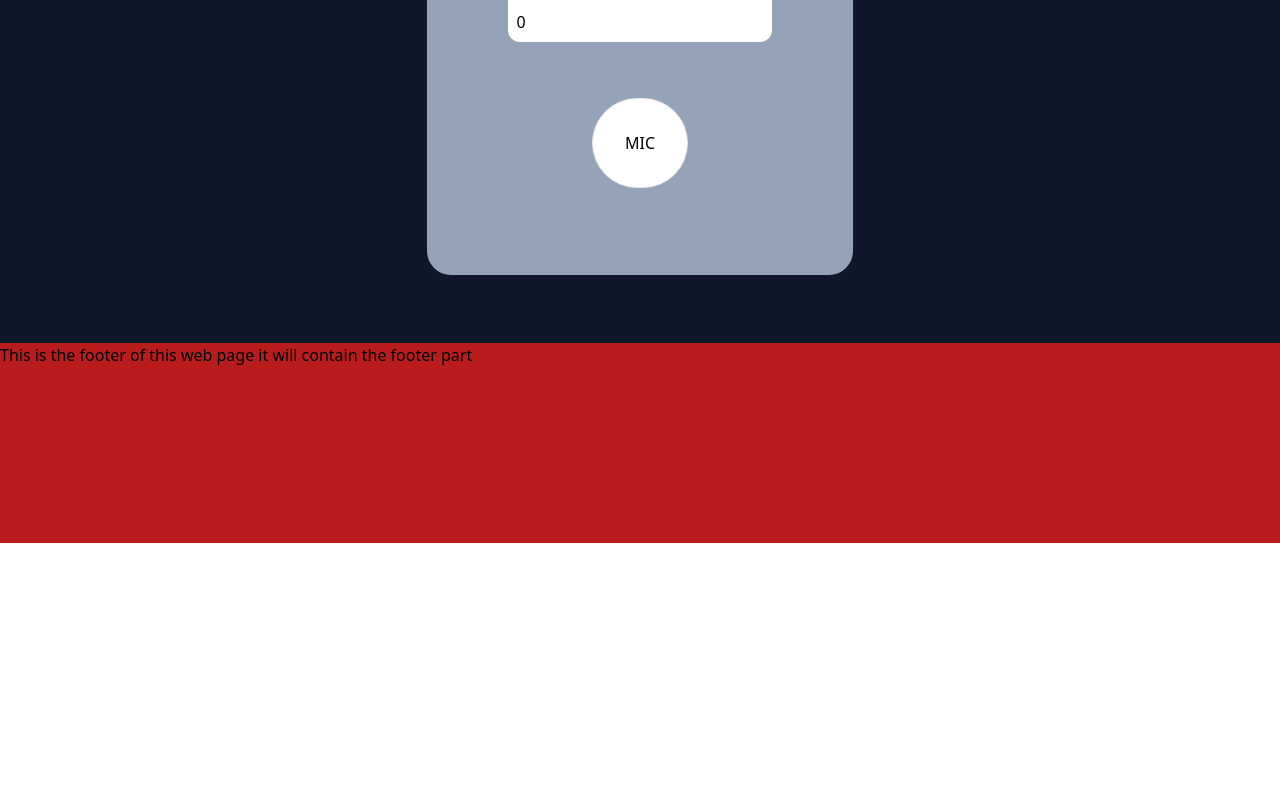
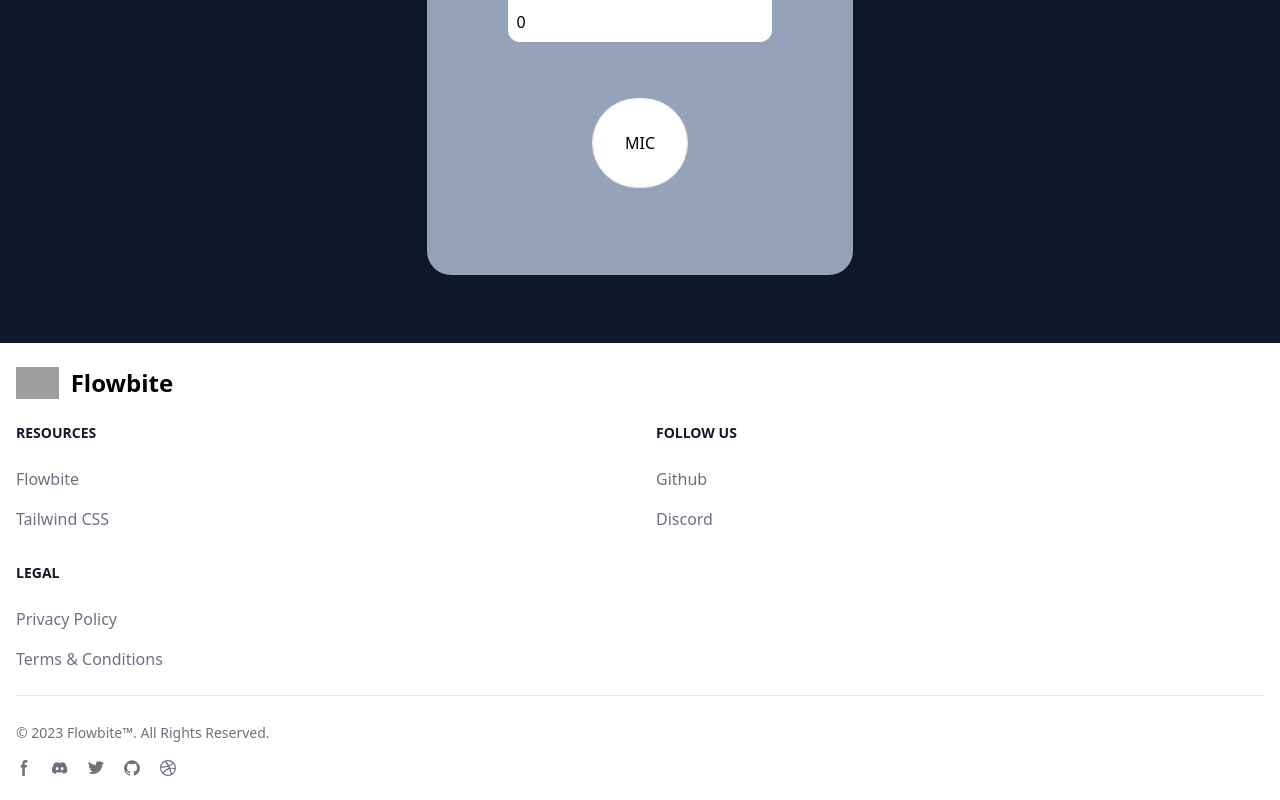
Before and after one commit to Utkarshalways/SoundSolver, a React (Vite) app: page / in a window 1280 px wide. Shown: the part 257-1057 px from the top of the page. Before the commit the page ends 800 px from the top, so only its background shows below. Built offline with nearby package versions, Linux system fonts and the light colour scheme; grey boxes are pictures that could not be loaded.

Commit message:
first footer added

```diff
--- a/src/App.jsx
+++ b/src/App.jsx
@@ -7,15 +7,196 @@
 
   return (
     <div className=" h-screen  flex items-center justify-between flex-col bg-slate-900 ">
-      <h1 className=' text-5xl text-white mt-4'>Sound Solver</h1>
+      <h1 className=" text-5xl text-white mt-4">Sound Solver</h1>
 
-      <div className='h-1/2 w-1/3'>
-      <VoiceInput />
+      <div className="h-1/2 w-1/3">
+        <VoiceInput />
       </div>
 
-      <div className='Footer  h-1/4 w-full bg-red-700 '>
-      This is the footer of this web page
-      it will contain the footer part
+      <div className="Footer  h-1/4 w-full  ">
+        <footer class="bg-white dark:bg-gray-900">
+          <div class="mx-auto w-full max-w-screen-xl p-4 py-6 lg:py-8">
+            <div class="md:flex md:justify-between">
+              <div class="mb-6 md:mb-0">
+                <a href="https://flowbite.com/" class="flex items-center">
+                  <img
+                    src="https://flowbite.com/docs/images/logo.svg"
+                    class="h-8 me-3"
+                    alt="FlowBite Logo"
+                  />
+                  <span class="self-center text-2xl font-semibold whitespace-nowrap dark:text-white">
+                    Flowbite
+                  </span>
+                </a>
+              </div>
+              <div class="grid grid-cols-2 gap-8 sm:gap-6 sm:grid-cols-3">
+                <div>
+                  <h2 class="mb-6 text-sm font-semibold text-gray-900 uppercase dark:text-white">
+                    Resources
+                  </h2>
+                  <ul class="text-gray-500 dark:text-gray-400 font-medium">
+                    <li class="mb-4">
+                      <a href="https://flowbite.com/" class="hover:underline">
+                        Flowbite
+                      </a>
+                    </li>
+                    <li>
+                      <a
+                        href="https://tailwindcss.com/"
+                        class="hover:underline"
+                      >
+                        Tailwind CSS
+                      </a>
+                    </li>
+                  </ul>
+                </div>
+                <div>
+                  <h2 class="mb-6 text-sm font-semibold text-gray-900 uppercase dark:text-white">
+                    Follow us
+                  </h2>
+                  <ul class="text-gray-500 dark:text-gray-400 font-medium">
+                    <li class="mb-4">
+                      <a
+                        href="https://github.com/themesberg/flowbite"
+                        class="hover:underline "
+                      >
+                        Github
+                      </a>
+                    </li>
+                    <li>
+                      <a
+                        href="https://discord.gg/4eeurUVvTy"
+                        class="hover:underline"
+                      >
+                        Discord
+                      </a>
+                    </li>
+                  </ul>
+                </div>
+                <div>
+                  <h2 class="mb-6 text-sm font-semibold text-gray-900 uppercase dark:text-white">
+                    Legal
+                  </h2>
+                  <ul class="text-gray-500 dark:text-gray-400 font-medium">
+                    <li class="mb-4">
+                      <a href="#" class="hover:underline">
+                        Privacy Policy
+                      </a>
+                    </li>
+                    <li>
+                      <a href="#" class="hover:underline">
+                        Terms &amp; Conditions
+                      </a>
+                    </li>
+                  </ul>
+                </div>
+              </div>
+            </div>
+            <hr class="my-6 border-gray-200 sm:mx-auto dark:border-gray-700 lg:my-8" />
+            <div class="sm:flex sm:items-center sm:justify-between">
+              <span class="text-sm text-gray-500 sm:text-center dark:text-gray-400">
+                © 2023{" "}
+                <a href="https://flowbite.com/" class="hover:underline">
+                  Flowbite™
+                </a>
+                . All Rights Reserved.
+              </span>
+              <div class="flex mt-4 sm:justify-center sm:mt-0">
+                <a
+                  href="#"
+                  class="text-gray-500 hover:text-gray-900 dark:hover:text-white"
+                >
+                  <svg
+                    class="w-4 h-4"
+                    aria-hidden="true"
+                    xmlns="http://www.w3.org/2000/svg"
+                    fill="currentColor"
+                    viewBox="0 0 8 19"
+                  >
+                    <path
+                      fill-rule="evenodd"
+                      d="M6.135 3H8V0H6.135a4.147 4.147 0 0 0-4.142 4.142V6H0v3h2v9.938h3V9h2.021l.592-3H5V3.591A.6.6 0 0 1 5.592 3h.543Z"
+                      clip-rule="evenodd"
+                    />
+                  </svg>
+                  <span class="sr-only">Facebook page</span>
+                </a>
+                <a
+                  href="#"
+                  class="text-gray-500 hover:text-gray-900 dark:hover:text-white ms-5"
+                >
+                  <svg
+                    class="w-4 h-4"
+                    aria-hidden="true"
+                    xmlns="http://www.w3.org/2000/svg"
+                    fill="currentColor"
+                    viewBox="0 0 21 16"
+                  >
+                    <path d="M16.942 1.556a16.3 16.3 0 0 0-4.126-1.3 12.04 12.04 0 0 0-.529 1.1 15.175 15.175 0 0 0-4.573 0 11.585 11.585 0 0 0-.535-1.1 16.274 16.274 0 0 0-4.129 1.3A17.392 17.392 0 0 0 .182 13.218a15.785 15.785 0 0 0 4.963 2.521c.41-.564.773-1.16 1.084-1.785a10.63 10.63 0 0 1-1.706-.83c.143-.106.283-.217.418-.33a11.664 11.664 0 0 0 10.118 0c.137.113.277.224.418.33-.544.328-1.116.606-1.71.832a12.52 12.52 0 0 0 1.084 1.785 16.46 16.46 0 0 0 5.064-2.595 17.286 17.286 0 0 0-2.973-11.59ZM6.678 10.813a1.941 1.941 0 0 1-1.8-2.045 1.93 1.93 0 0 1 1.8-2.047 1.919 1.919 0 0 1 1.8 2.047 1.93 1.93 0 0 1-1.8 2.045Zm6.644 0a1.94 1.94 0 0 1-1.8-2.045 1.93 1.93 0 0 1 1.8-2.047 1.918 1.918 0 0 1 1.8 2.047 1.93 1.93 0 0 1-1.8 2.045Z" />
+                  </svg>
+                  <span class="sr-only">Discord community</span>
+                </a>
+                <a
+                  href="#"
+                  class="text-gray-500 hover:text-gray-900 dark:hover:text-white ms-5"
+                >
+                  <svg
+                    class="w-4 h-4"
+                    aria-hidden="true"
+                    xmlns="http://www.w3.org/2000/svg"
+                    fill="currentColor"
+                    viewBox="0 0 20 17"
+                  >
+                    <path
+                      fill-rule="evenodd"
+                      d="M20 1.892a8.178 8.178 0 0 1-2.355.635 4.074 4.074 0 0 0 1.8-2.235 8.344 8.344 0 0 1-2.605.98A4.13 4.13 0 0 0 13.85 0a4.068 4.068 0 0 0-4.1 4.038 4 4 0 0 0 .105.919A11.705 11.705 0 0 1 1.4.734a4.006 4.006 0 0 0 1.268 5.392 4.165 4.165 0 0 1-1.859-.5v.05A4.057 4.057 0 0 0 4.1 9.635a4.19 4.19 0 0 1-1.856.07 4.108 4.108 0 0 0 3.831 2.807A8.36 8.36 0 0 1 0 14.184 11.732 11.732 0 0 0 6.291 16 11.502 11.502 0 0 0 17.964 4.5c0-.177 0-.35-.012-.523A8.143 8.143 0 0 0 20 1.892Z"
+                      clip-rule="evenodd"
+                    />
+                  </svg>
+                  <span class="sr-only">Twitter page</span>
+                </a>
+                <a
+                  href="#"
+                  class="text-gray-500 hover:text-gray-900 dark:hover:text-white ms-5"
+                >
+                  <svg
+                    class="w-4 h-4"
+                    aria-hidden="true"
+                    xmlns="http://www.w3.org/2000/svg"
+                    fill="currentColor"
+                    viewBox="0 0 20 20"
+                  >
+                    <path
+                      fill-rule="evenodd"
+                      d="M10 .333A9.911 9.911 0 0 0 6.866 19.65c.5.092.678-.215.678-.477 0-.237-.01-1.017-.014-1.845-2.757.6-3.338-1.169-3.338-1.169a2.627 2.627 0 0 0-1.1-1.451c-.9-.615.07-.6.07-.6a2.084 2.084 0 0 1 1.518 1.021 2.11 2.11 0 0 0 2.884.823c.044-.503.268-.973.63-1.325-2.2-.25-4.516-1.1-4.516-4.9A3.832 3.832 0 0 1 4.7 7.068a3.56 3.56 0 0 1 .095-2.623s.832-.266 2.726 1.016a9.409 9.409 0 0 1 4.962 0c1.89-1.282 2.717-1.016 2.717-1.016.366.83.402 1.768.1 2.623a3.827 3.827 0 0 1 1.02 2.659c0 3.807-2.319 4.644-4.525 4.889a2.366 2.366 0 0 1 .673 1.834c0 1.326-.012 2.394-.012 2.72 0 .263.18.572.681.475A9.911 9.911 0 0 0 10 .333Z"
+                      clip-rule="evenodd"
+                    />
+                  </svg>
+                  <span class="sr-only">GitHub account</span>
+                </a>
+                <a
+                  href="#"
+                  class="text-gray-500 hover:text-gray-900 dark:hover:text-white ms-5"
+                >
+                  <svg
+                    class="w-4 h-4"
+                    aria-hidden="true"
+                    xmlns="http://www.w3.org/2000/svg"
+                    fill="currentColor"
+                    viewBox="0 0 20 20"
+                  >
+                    <path
+                      fill-rule="evenodd"
+                      d="M10 0a10 10 0 1 0 10 10A10.009 10.009 0 0 0 10 0Zm6.613 4.614a8.523 8.523 0 0 1 1.93 5.32 20.094 20.094 0 0 0-5.949-.274c-.059-.149-.122-.292-.184-.441a23.879 23.879 0 0 0-.566-1.239 11.41 11.41 0 0 0 4.769-3.366ZM8 1.707a8.821 8.821 0 0 1 2-.238 8.5 8.5 0 0 1 5.664 2.152 9.608 9.608 0 0 1-4.476 3.087A45.758 45.758 0 0 0 8 1.707ZM1.642 8.262a8.57 8.57 0 0 1 4.73-5.981A53.998 53.998 0 0 1 9.54 7.222a32.078 32.078 0 0 1-7.9 1.04h.002Zm2.01 7.46a8.51 8.51 0 0 1-2.2-5.707v-.262a31.64 31.64 0 0 0 8.777-1.219c.243.477.477.964.692 1.449-.114.032-.227.067-.336.1a13.569 13.569 0 0 0-6.942 5.636l.009.003ZM10 18.556a8.508 8.508 0 0 1-5.243-1.8 11.717 11.717 0 0 1 6.7-5.332.509.509 0 0 1 .055-.02 35.65 35.65 0 0 1 1.819 6.476 8.476 8.476 0 0 1-3.331.676Zm4.772-1.462A37.232 37.232 0 0 0 13.113 11a12.513 12.513 0 0 1 5.321.364 8.56 8.56 0 0 1-3.66 5.73h-.002Z"
+                      clip-rule="evenodd"
+                    />
+                  </svg>
+                  <span class="sr-only">Dribbble account</span>
+                </a>
+              </div>
+            </div>
+          </div>
+        </footer>
       </div>
     </div>
   );
```
